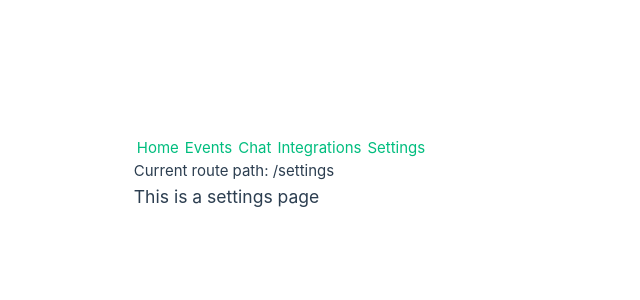
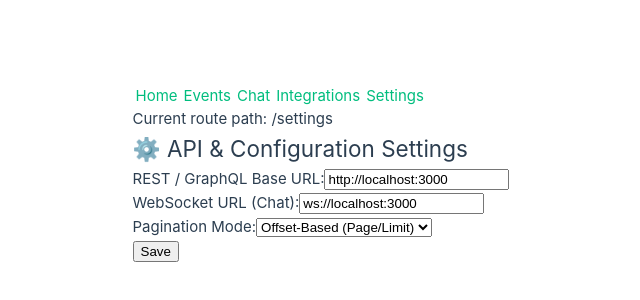
Before and after one commit to VSMent/api-project-front, a Vue app: page /#/settings in a window 1280 px wide. Shown: the part 226-526 px from the top of the page, without its empty margins (319-959 px from the left). Built offline with nearby package versions, Linux system fonts and the light colour scheme; the HTML template or start-up script is replaced by a standard one.

Commit message:
add store to settings page

```diff
--- a/src/views/SettingsView.vue
+++ b/src/views/SettingsView.vue
@@ -1,10 +1,36 @@
 <script setup lang="ts">
+import { useSettingsStore } from '@/stores/settings'
 
+const settings = useSettingsStore()
+const saveSettings = () => {
+  alert('saved')
+}
 </script>
 
 <template>
+  <div class="settings-container">
+    <h2>⚙️ API & Configuration Settings</h2>
 
-  <h3>This is a settings page</h3>
+    <div class="input-group">
+      <label>REST / GraphQL Base URL:</label>
+      <input type="text" v-model="settings.restGraphqlBaseUrl" />
+    </div>
+
+    <div class="input-group">
+      <label>WebSocket URL (Chat):</label>
+      <input type="text" v-model="settings.websocketUrl" />
+    </div>
+
+    <div class="input-group">
+      <label>Pagination Mode:</label>
+      <select v-model="settings.paginationMode">
+        <option value="offset">Offset-Based (Page/Limit)</option>
+        <option value="cursor">Cursor-Based (Seek)</option>
+      </select>
+    </div>
+
+    <button @click="saveSettings">Save</button>
+  </div>
 </template>
 
 <style scoped>
--- a/tsconfig.json
+++ b/tsconfig.json
@@ -11,7 +11,8 @@
     "isolatedModules": true,
     "esModuleInterop": true,
     "lib": ["ESNext", "DOM"],
-    "skipLibCheck": true
+    "skipLibCheck": true,
+    "paths": {"@/*": ["./src/*"]}
   },
   "include": ["src/**/*.ts", "src/**/*.d.ts", "src/**/*.tsx", "src/**/*.vue"],
   "references": [{ "path": "./tsconfig.node.json" }]
```
